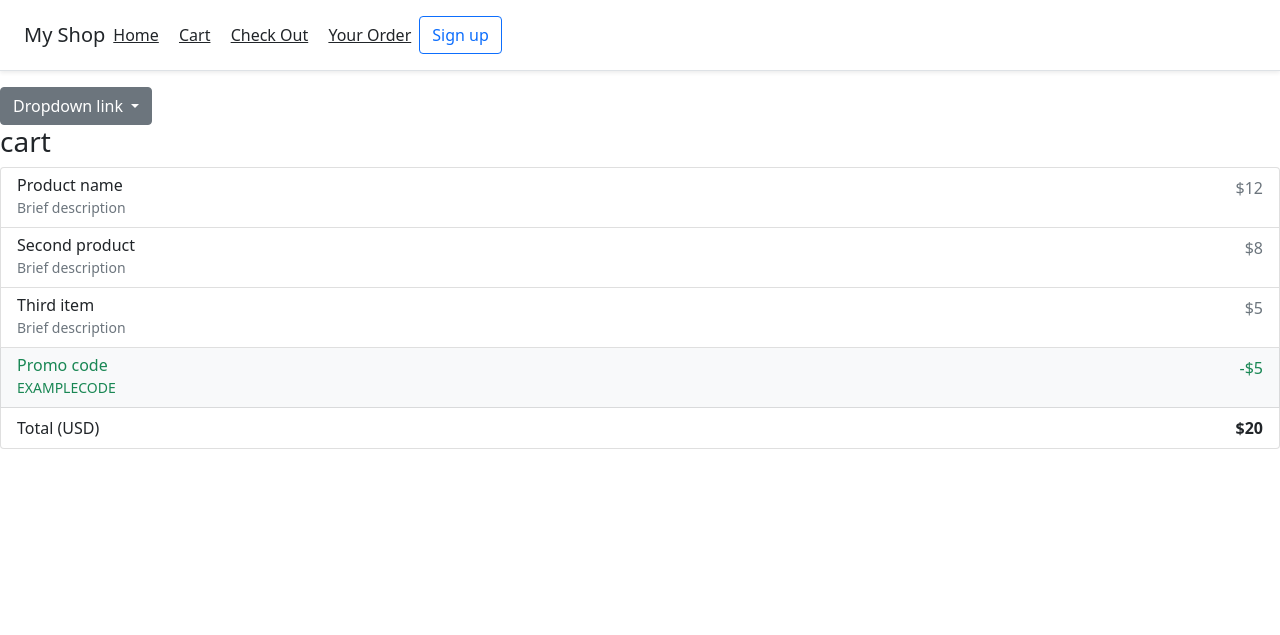
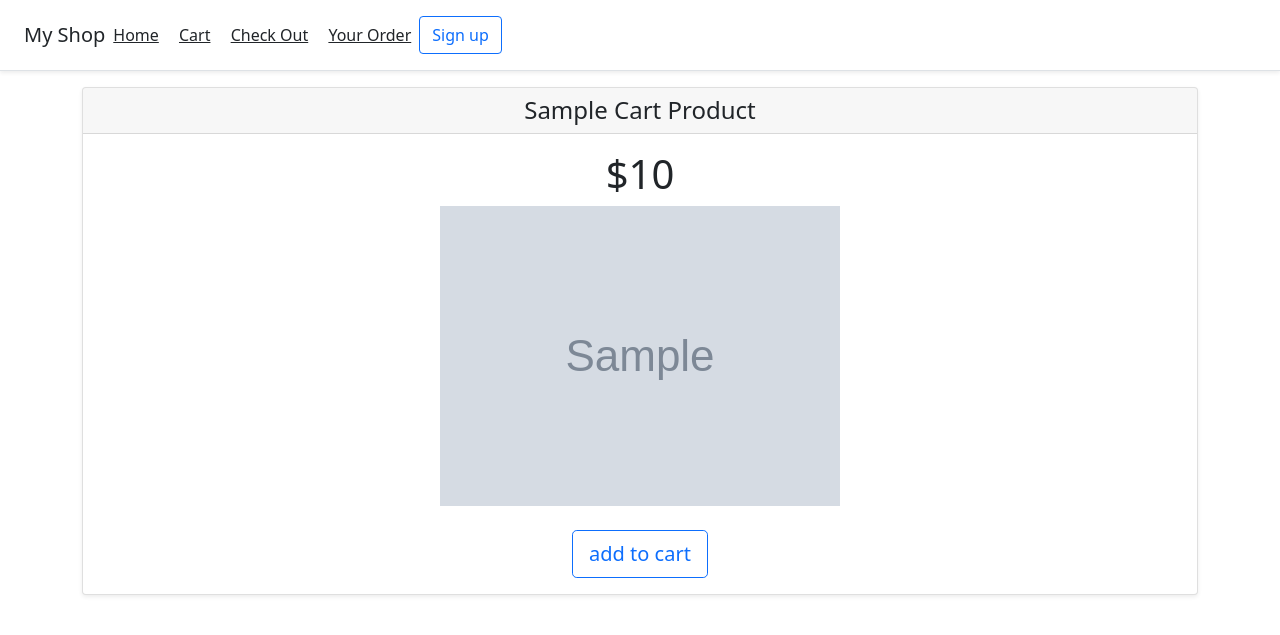
Before and after one commit to sudharsanmaran/django_e_commerce, a Django app: template app1/templates/app1/cart.html in a window 1280 px wide. Shown: the top 635 px of the page. Run offline with Django 3.2, Linux system fonts and the light colour scheme; the template is opened without the code that fills it: most values are stand-ins (such as "Sample title", 1, 10 or a date in 2020); grey boxes marked "Sample" are stand-in pictures.

Commit message:
Merge remote-tracking branch 'origin/master'

```diff
--- a/app1/templates/app1/base.html
+++ b/app1/templates/app1/base.html
@@ -27,17 +27,7 @@
         <a class="btn btn-outline-primary" href="{% url "app1:logout" %}">Logout</a>
         {% endif %}
     </div>
-    <div class="dropdown">
-     <a class="btn btn-secondary dropdown-toggle" href="#" role="button" id="dropdownMenuLink" data-bs-toggle="dropdown" aria-expanded="false">
-       Dropdown link
-     </a>
 
-     <ul class="dropdown-menu" aria-labelledby="dropdownMenuLink">
-         {% for c in categories %}
-       <li><a class="dropdown-item" href="#">{{ c.name|title }}</a></li>
-         {% endfor %}
-     </ul>
-    </div>
     {% block content %}
 
     {% endblock %}
--- a/app1/templates/app1/cart.html
+++ b/app1/templates/app1/cart.html
@@ -2,39 +2,28 @@
 {% extends 'app1/base.html' %}
 {% load static %}
 {% block content %}
-    <h3>cart</h3>
-              <ul class="list-group mb-3">
-            <li class="list-group-item d-flex justify-content-between lh-condensed">
-              <div>
-                <h6 class="my-0">Product name</h6>
-                <small class="text-muted">Brief description</small>
-              </div>
-              <span class="text-muted">$12</span>
-            </li>
-            <li class="list-group-item d-flex justify-content-between lh-condensed">
-              <div>
-                <h6 class="my-0">Second product</h6>
-                <small class="text-muted">Brief description</small>
-              </div>
-              <span class="text-muted">$8</span>
-            </li>
-            <li class="list-group-item d-flex justify-content-between lh-condensed">
-              <div>
-                <h6 class="my-0">Third item</h6>
-                <small class="text-muted">Brief description</small>
-              </div>
-              <span class="text-muted">$5</span>
-            </li>
-            <li class="list-group-item d-flex justify-content-between bg-light">
-              <div class="text-success">
-                <h6 class="my-0">Promo code</h6>
-                <small>EXAMPLECODE</small>
-              </div>
-              <span class="text-success">-$5</span>
-            </li>
-            <li class="list-group-item d-flex justify-content-between">
-              <span>Total (USD)</span>
-              <strong>$20</strong>
-            </li>
-          </ul>
+
+
+    {% for p in cart_products %}
+    <div class="container">
+      <div class="card-deck mb-3 text-center">
+        <div class="card mb-4 shadow-sm">
+          <div class="card-header">
+            <h4 class="my-0 font-weight-normal">{{ p.name|title }}</h4>
+          </div>
+          <div class="card-body">
+            <h1 class="card-title pricing-card-title">${{ p.price }}</h1>
+            <img src="{{ p.image.url }}" class="img-fluid" alt="Responsive image">
+              <br>
+              <br>
+            <div>
+                <button type="button" class="btn btn-lg btn-block btn-outline-primary">add to cart</button>
+            </div>
+          </div>
+        </div>
+      </div>
+    </div>
+
+    {% endfor %}
+
 {% endblock %}
```
Also changed, not shown: app1/templates/app1/home.html (+15 -0 lines), app1/templates/app1/yourorder.html (added, +7 -0 lines), app1/views.py (+2 -5 lines).
